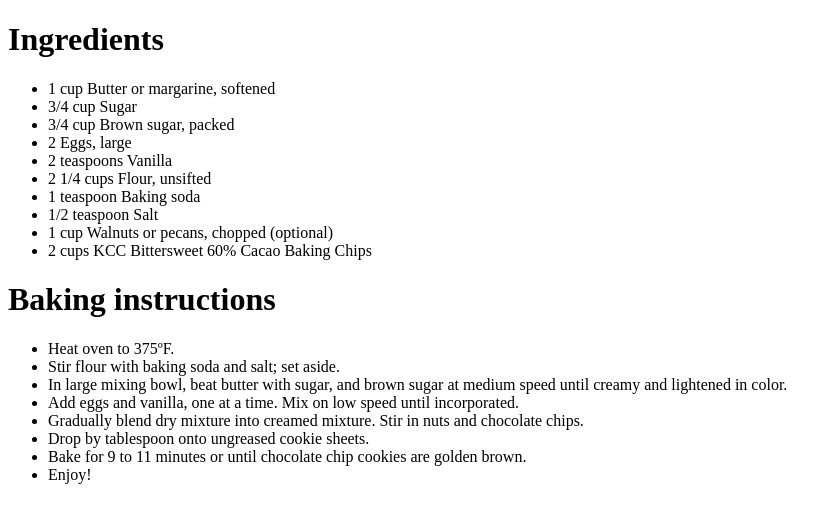
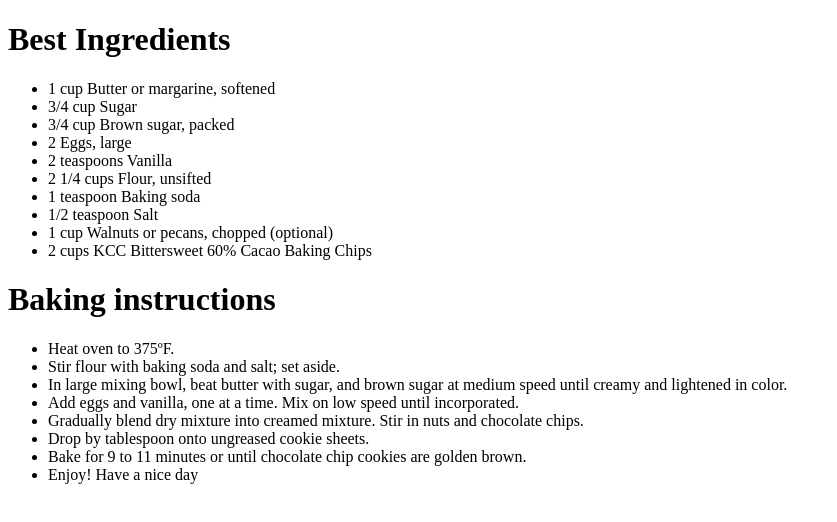
Before and after one commit to nmawela35/KevinCookieCompany, a plain HTML site: page secret recipe.htm in a window 1280 px wide. Shown: the whole page, without its empty margins (0-837 px from the left). Drawn offline with Linux system fonts and the light colour scheme.

Commit message:
Updated secret recipe and Index files

```diff
--- a/secret recipe.htm
+++ b/secret recipe.htm
@@ -2,7 +2,7 @@
 <html>
 <body>
 
-<h1>Ingredients</h1>
+<h1>Best Ingredients</h1>
 <ul>
 <li>1 cup Butter or margarine, softened</li>
 <li>3/4 cup Sugar</li>
@@ -24,7 +24,7 @@
 <li>Gradually blend dry mixture into creamed mixture. Stir in nuts and chocolate chips.</li>
 <li>Drop by tablespoon onto ungreased cookie sheets.</li>
 <li>Bake for 9 to 11 minutes or until chocolate chip cookies are golden brown.</li>
-<li>Enjoy!</li>
+<li>Enjoy! Have a nice day</li>
 </ul>
 
 </body>
```
Also changed, not shown: index.htm (+2 -2 lines).
